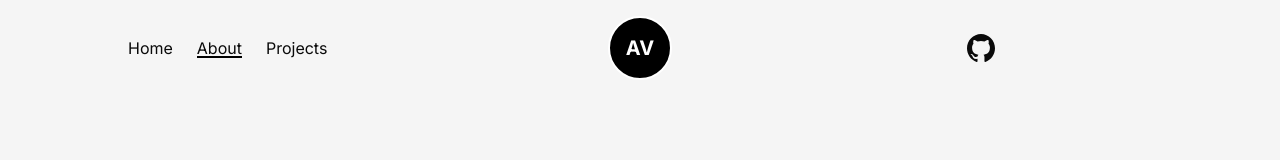
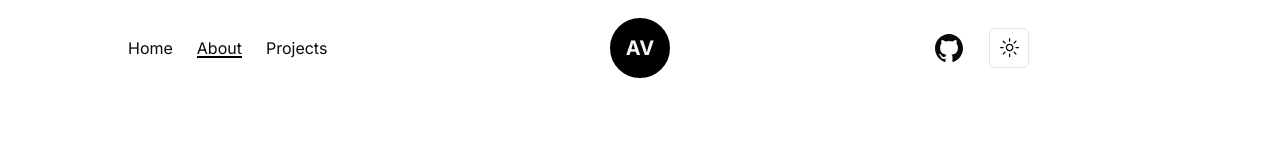
Before and after one commit to Jell13/andrew-valdivia-portfolio, a Next.js app: page /about in a window 1280 px wide. Shown: the top 160 px of the page. Built offline with nearby package versions, Linux system fonts and the light colour scheme.

Commit message:
added and implemented the theme switches from shadcn

```diff
--- a/app/components/Navbar.jsx
+++ b/app/_components/Navbar.jsx
@@ -5,6 +5,7 @@
 import React, { useState } from 'react'
 import { GithubIcon, LinkedInIcon } from './Icons'
 import { motion } from "framer-motion"
+import { ModeToggle } from './mode-toggle'
 
 const Navbar = () => {
 
@@ -35,21 +36,21 @@
   return (
     <div className='w-full h-full md:px-32 px-8 flex justify-center items-center relative'>
       <button onClick={() => handleClick()} className='flex md:hidden flex-col gap-1 justify-center items-center'>
-        <span className={`w-6 h-0.5 bg-black ease-in duration-200 ${open ? 'rotate-45 translate-y-0.5' : ''}`}></span>
-        <span className={`w-6 h-0.5 bg-black ease-in duration-200 ${open ? 'hidden' : ''}`}></span>
-        <span className={`w-6 h-0.5 bg-black ease-in duration-200 ${open ? '-rotate-45 -translate-y-1' : ''}`}></span>
+        <span className={`w-6 h-0.5 bg-black dark:bg-light ease-in duration-200 ${open ? 'rotate-45 translate-y-0.5' : ''}`}></span>
+        <span className={`w-6 h-0.5 bg-black dark:bg-light ease-in duration-200 ${open ? 'hidden' : ''}`}></span>
+        <span className={`w-6 h-0.5 bg-black dark:bg-light ease-in duration-200 ${open ? '-rotate-45 -translate-y-1' : ''}`}></span>
       </button>
       <div className='w-full h-full flex items-center justify-evenly'>
         <nav className='md:flex hidden gap-6 w-1/3'>
           {links.map(({id,title, path}) => (
               <Link className='relative group' key={id} href={path}>
                   {title}
-                  <span className={`absolute left-0 bottom-0.5 inline-block bg-black h-[2px] ${pathname === path ? 'w-full' : 'w-0'} group-hover:w-full duration-300`}>&nbsp;</span>
+                  <span className={`absolute left-0 bottom-0.5 inline-block bg-black dark:bg-light h-[2px] ${pathname === path ? 'w-full' : 'w-0'} group-hover:w-full duration-300`}>&nbsp;</span>
               </Link>
           ))}
         </nav>
         <div className='w-1/3 flex items-center justify-center'>
-          <Link href="/" className='w-16 h-16 text-white bg-black rounded-full flex items-center justify-center font-bold text-xl border-2 border-white'>AV</Link>
+          <Link href="/" className='w-16 h-16 bg-black dark:text-light text-light rounded-full flex items-center justify-center font-bold text-xl border-2 border-white'>AV</Link>
         </div>
 
         <nav className='w-1/3 md:flex hidden justify-center items-center gap-6'>
@@ -59,6 +60,7 @@
           {/* <Link className='w-8 h-8' href="/">
             <LinkedInIcon/>
           </Link> */}
+          <ModeToggle/>
         </nav>
       </div>
 
@@ -79,6 +81,7 @@
               <Link className='w-8 h-8' href="/">
                 <LinkedInIcon/>
               </Link>
+              <ModeToggle/>
             </nav>
           </nav>
 
--- /dev/null
+++ b/app/_components/mode-toggle.jsx
@@ -0,0 +1,40 @@
+"use client"
+
+import * as React from "react"
+import { MoonIcon, SunIcon } from "@radix-ui/react-icons"
+import { useTheme } from "next-themes"
+
+import { Button } from "@components/ui/button"
+import {
+  DropdownMenu,
+  DropdownMenuContent,
+  DropdownMenuItem,
+  DropdownMenuTrigger,
+} from "@/components/ui/dropdown-menu"
+
+export function ModeToggle() {
+  const { setTheme } = useTheme()
+
+  return (
+    <DropdownMenu>
+      <DropdownMenuTrigger asChild>
+        <Button variant="outline" size="icon">
+          <SunIcon className="h-[1.2rem] w-[1.2rem] rotate-0 scale-100 transition-all dark:-rotate-90 dark:scale-0" />
+          <MoonIcon className="absolute h-[1.2rem] w-[1.2rem] rotate-90 scale-0 transition-all dark:rotate-0 dark:scale-100" />
+          <span className="sr-only">Toggle theme</span>
+        </Button>
+      </DropdownMenuTrigger>
+      <DropdownMenuContent align="end">
+        <DropdownMenuItem onClick={() => setTheme("light")}>
+          Light
+        </DropdownMenuItem>
+        <DropdownMenuItem onClick={() => setTheme("dark")}>
+          Dark
+        </DropdownMenuItem>
+        <DropdownMenuItem onClick={() => setTheme("system")}>
+          System
+        </DropdownMenuItem>
+      </DropdownMenuContent>
+    </DropdownMenu>
+  )
+}
--- /dev/null
+++ b/app/_components/theme-provider.jsx
@@ -0,0 +1,9 @@
+"use client"
+
+import * as React from "react"
+import { ThemeProvider as NextThemesProvider } from "next-themes"
+import { ThemeProviderProps } from "next-themes/dist/types"
+
+export function ThemeProvider({ children, ...props }) {
+  return <NextThemesProvider {...props}>{children}</NextThemesProvider>
+}
--- /dev/null
+++ b/components/ui/button.jsx
@@ -0,0 +1,47 @@
+import * as React from "react"
+import { Slot } from "@radix-ui/react-slot"
+import { cva } from "class-variance-authority";
+
+import { cn } from "@lib/utils"
+
+const buttonVariants = cva(
+  "inline-flex items-center justify-center whitespace-nowrap rounded-md text-sm font-medium ring-offset-background transition-colors focus-visible:outline-none focus-visible:ring-2 focus-visible:ring-ring focus-visible:ring-offset-2 disabled:pointer-events-none disabled:opacity-50",
+  {
+    variants: {
+      variant: {
+        default: "bg-primary text-primary-foreground hover:bg-primary/90",
+        destructive:
+          "bg-destructive text-destructive-foreground hover:bg-destructive/90",
+        outline:
+          "border border-input bg-background hover:bg-accent hover:text-accent-foreground",
+        secondary:
+          "bg-secondary text-secondary-foreground hover:bg-secondary/80",
+        ghost: "hover:bg-accent hover:text-accent-foreground",
+        link: "text-primary underline-offset-4 hover:underline",
+      },
+      size: {
+        default: "h-10 px-4 py-2",
+        sm: "h-9 rounded-md px-3",
+        lg: "h-11 rounded-md px-8",
+        icon: "h-10 w-10",
+      },
+    },
+    defaultVariants: {
+      variant: "default",
+      size: "default",
+    },
+  }
+)
+
+const Button = React.forwardRef(({ className, variant, size, asChild = false, ...props }, ref) => {
+  const Comp = asChild ? Slot : "button"
+  return (
+    (<Comp
+      className={cn(buttonVariants({ variant, size, className }))}
+      ref={ref}
+      {...props} />)
+  );
+})
+Button.displayName = "Button"
+
+export { Button, buttonVariants }
--- /dev/null
+++ b/components/ui/dropdown-menu.jsx
@@ -0,0 +1,157 @@
+"use client"
+
+import * as React from "react"
+import * as DropdownMenuPrimitive from "@radix-ui/react-dropdown-menu"
+import { Check, ChevronRight, Circle } from "lucide-react"
+
+import { cn } from "@/lib/utils"
+
+const DropdownMenu = DropdownMenuPrimitive.Root
+
+const DropdownMenuTrigger = DropdownMenuPrimitive.Trigger
+
+const DropdownMenuGroup = DropdownMenuPrimitive.Group
+
+const DropdownMenuPortal = DropdownMenuPrimitive.Portal
+
+const DropdownMenuSub = DropdownMenuPrimitive.Sub
+
+const DropdownMenuRadioGroup = DropdownMenuPrimitive.RadioGroup
+
+const DropdownMenuSubTrigger = React.forwardRef(({ className, inset, children, ...props }, ref) => (
+  <DropdownMenuPrimitive.SubTrigger
+    ref={ref}
+    className={cn(
+      "flex cursor-default select-none items-center rounded-sm px-2 py-1.5 text-sm outline-none focus:bg-accent data-[state=open]:bg-accent",
+      inset && "pl-8",
+      className
+    )}
+    {...props}>
+    {children}
+    <ChevronRight className="ml-auto h-4 w-4" />
+  </DropdownMenuPrimitive.SubTrigger>
+))
+DropdownMenuSubTrigger.displayName =
+  DropdownMenuPrimitive.SubTrigger.displayName
+
+const DropdownMenuSubContent = React.forwardRef(({ className, ...props }, ref) => (
+  <DropdownMenuPrimitive.SubContent
+    ref={ref}
+    className={cn(
+      "z-50 min-w-[8rem] overflow-hidden rounded-md border bg-popover p-1 text-popover-foreground shadow-lg data-[state=open]:animate-in data-[state=closed]:animate-out data-[state=closed]:fade-out-0 data-[state=open]:fade-in-0 data-[state=closed]:zoom-out-95 data-[state=open]:zoom-in-95 data-[side=bottom]:slide-in-from-top-2 data-[side=left]:slide-in-from-right-2 data-[side=right]:slide-in-from-left-2 data-[side=top]:slide-in-from-bottom-2",
+      className
+    )}
+    {...props} />
+))
+DropdownMenuSubContent.displayName =
+  DropdownMenuPrimitive.SubContent.displayName
+
+const DropdownMenuContent = React.forwardRef(({ className, sideOffset = 4, ...props }, ref) => (
+  <DropdownMenuPrimitive.Portal>
+    <DropdownMenuPrimitive.Content
+      ref={ref}
+      sideOffset={sideOffset}
+      className={cn(
+        "z-50 min-w-[8rem] overflow-hidden rounded-md border bg-popover p-1 text-popover-foreground shadow-md data-[state=open]:animate-in data-[state=closed]:animate-out data-[state=closed]:fade-out-0 data-[state=open]:fade-in-0 data-[state=closed]:zoom-out-95 data-[state=open]:zoom-in-95 data-[side=bottom]:slide-in-from-top-2 data-[side=left]:slide-in-from-right-2 data-[side=right]:slide-in-from-left-2 data-[side=top]:slide-in-from-bottom-2",
+        className
+      )}
+      {...props} />
+  </DropdownMenuPrimitive.Portal>
+))
+DropdownMenuContent.displayName = DropdownMenuPrimitive.Content.displayName
+
+const DropdownMenuItem = React.forwardRef(({ className, inset, ...props }, ref) => (
+  <DropdownMenuPrimitive.Item
+    ref={ref}
+    className={cn(
+      "relative flex cursor-default select-none items-center rounded-sm px-2 py-1.5 text-sm outline-none transition-colors focus:bg-accent focus:text-accent-foreground data-[disabled]:pointer-events-none data-[disabled]:opacity-50",
+      inset && "pl-8",
+      className
+    )}
+    {...props} />
+))
+DropdownMenuItem.displayName = DropdownMenuPrimitive.Item.displayName
+
+const DropdownMenuCheckboxItem = React.forwardRef(({ className, children, checked, ...props }, ref) => (
+  <DropdownMenuPrimitive.CheckboxItem
+    ref={ref}
+    className={cn(
+      "relative flex cursor-default select-none items-center rounded-sm py-1.5 pl-8 pr-2 text-sm outline-none transition-colors focus:bg-accent focus:text-accent-foreground data-[disabled]:pointer-events-none data-[disabled]:opacity-50",
+      className
+    )}
+    checked={checked}
+    {...props}>
+    <span className="absolute left-2 flex h-3.5 w-3.5 items-center justify-center">
+      <DropdownMenuPrimitive.ItemIndicator>
+        <Check className="h-4 w-4" />
+      </DropdownMenuPrimitive.ItemIndicator>
+    </span>
+    {children}
+  </DropdownMenuPrimitive.CheckboxItem>
+))
+DropdownMenuCheckboxItem.displayName =
+  DropdownMenuPrimitive.CheckboxItem.displayName
+
+const DropdownMenuRadioItem = React.forwardRef(({ className, children, ...props }, ref) => (
+  <DropdownMenuPrimitive.RadioItem
+    ref={ref}
+    className={cn(
+      "relative flex cursor-default select-none items-center rounded-sm py-1.5 pl-8 pr-2 text-sm outline-none transition-colors focus:bg-accent focus:text-accent-foreground data-[disabled]:pointer-events-none data-[disabled]:opacity-50",
+      className
+    )}
+    {...props}>
+    <span className="absolute left-2 flex h-3.5 w-3.5 items-center justify-center">
+      <DropdownMenuPrimitive.ItemIndicator>
+        <Circle className="h-2 w-2 fill-current" />
+      </DropdownMenuPrimitive.ItemIndicator>
+    </span>
+    {children}
+  </DropdownMenuPrimitive.RadioItem>
+))
+DropdownMenuRadioItem.displayName = DropdownMenuPrimitive.RadioItem.displayName
+
+const DropdownMenuLabel = React.forwardRef(({ className, inset, ...props }, ref) => (
+  <DropdownMenuPrimitive.Label
+    ref={ref}
+    className={cn("px-2 py-1.5 text-sm font-semibold", inset && "pl-8", className)}
+    {...props} />
+))
+DropdownMenuLabel.displayName = DropdownMenuPrimitive.Label.displayName
+
+const DropdownMenuSeparator = React.forwardRef(({ className, ...props }, ref) => (
+  <DropdownMenuPrimitive.Separator
+    ref={ref}
+    className={cn("-mx-1 my-1 h-px bg-muted", className)}
+    {...props} />
+))
+DropdownMenuSeparator.displayName = DropdownMenuPrimitive.Separator.displayName
+
+const DropdownMenuShortcut = ({
+  className,
+  ...props
+}) => {
+  return (
+    (<span
+      className={cn("ml-auto text-xs tracking-widest opacity-60", className)}
+      {...props} />)
+  );
+}
+DropdownMenuShortcut.displayName = "DropdownMenuShortcut"
+
+export {
+  DropdownMenu,
+  DropdownMenuTrigger,
+  DropdownMenuContent,
+  DropdownMenuItem,
+  DropdownMenuCheckboxItem,
+  DropdownMenuRadioItem,
+  DropdownMenuLabel,
+  DropdownMenuSeparator,
+  DropdownMenuShortcut,
+  DropdownMenuGroup,
+  DropdownMenuPortal,
+  DropdownMenuSub,
+  DropdownMenuSubContent,
+  DropdownMenuSubTrigger,
+  DropdownMenuRadioGroup,
+}
--- a/package.json
+++ b/package.json
@@ -9,11 +9,16 @@
     "lint": "next lint"
   },
   "dependencies": {
+    "@radix-ui/react-dropdown-menu": "^2.0.6",
+    "@radix-ui/react-icons": "^1.3.0",
+    "@radix-ui/react-slot": "^1.0.2",
     "class-variance-authority": "^0.7.0",
     "clsx": "^2.1.1",
     "framer-motion": "^11.1.7",
     "lucide-react": "^0.376.0",
     "next": "14.2.2",
+    "next-themes": "^0.3.0",
+    "radix-ui": "^1.0.1",
     "react": "^18",
     "react-dom": "^18",
     "tailwind-merge": "^2.3.0",
```
Also changed, not shown: app/layout.js (+11 -2 lines), app/_components/Icons.jsx (renamed from app/components/Icons.jsx), 1 other file (tests, documents, lock files or other folders).
